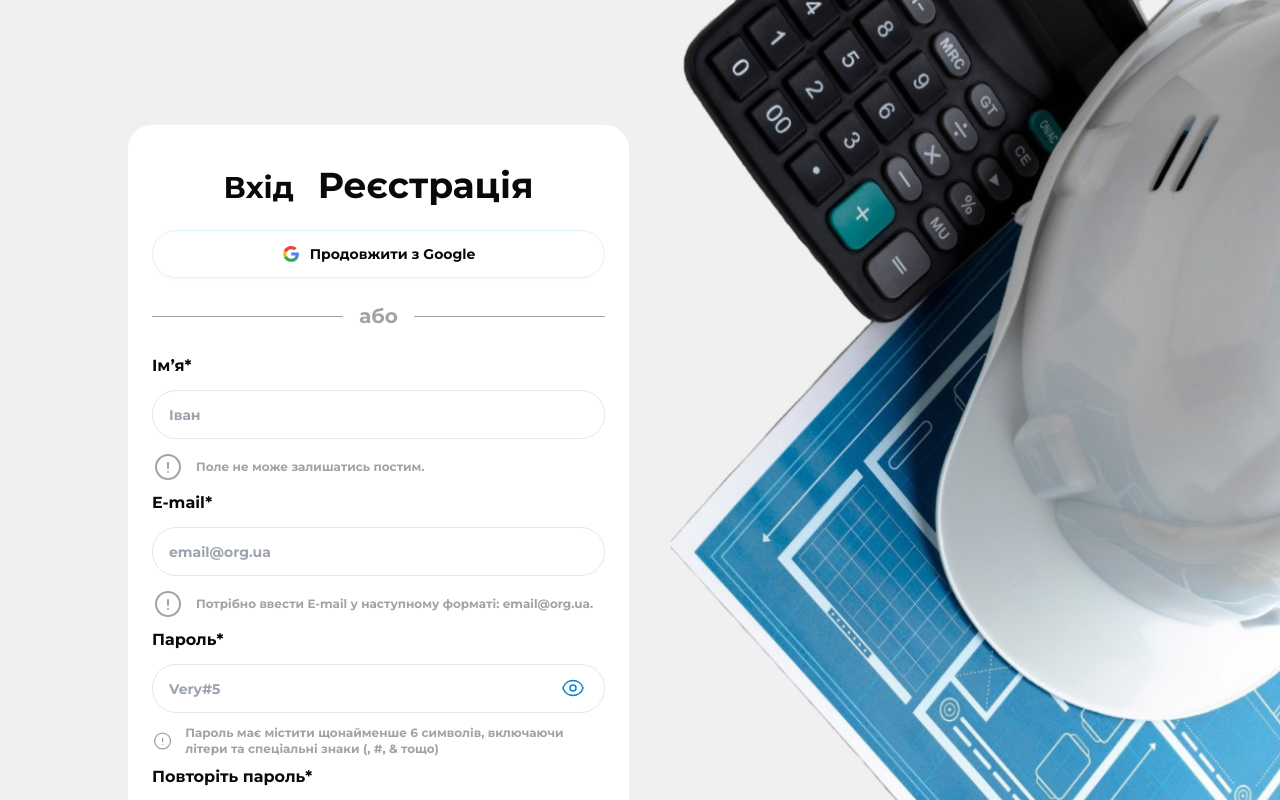
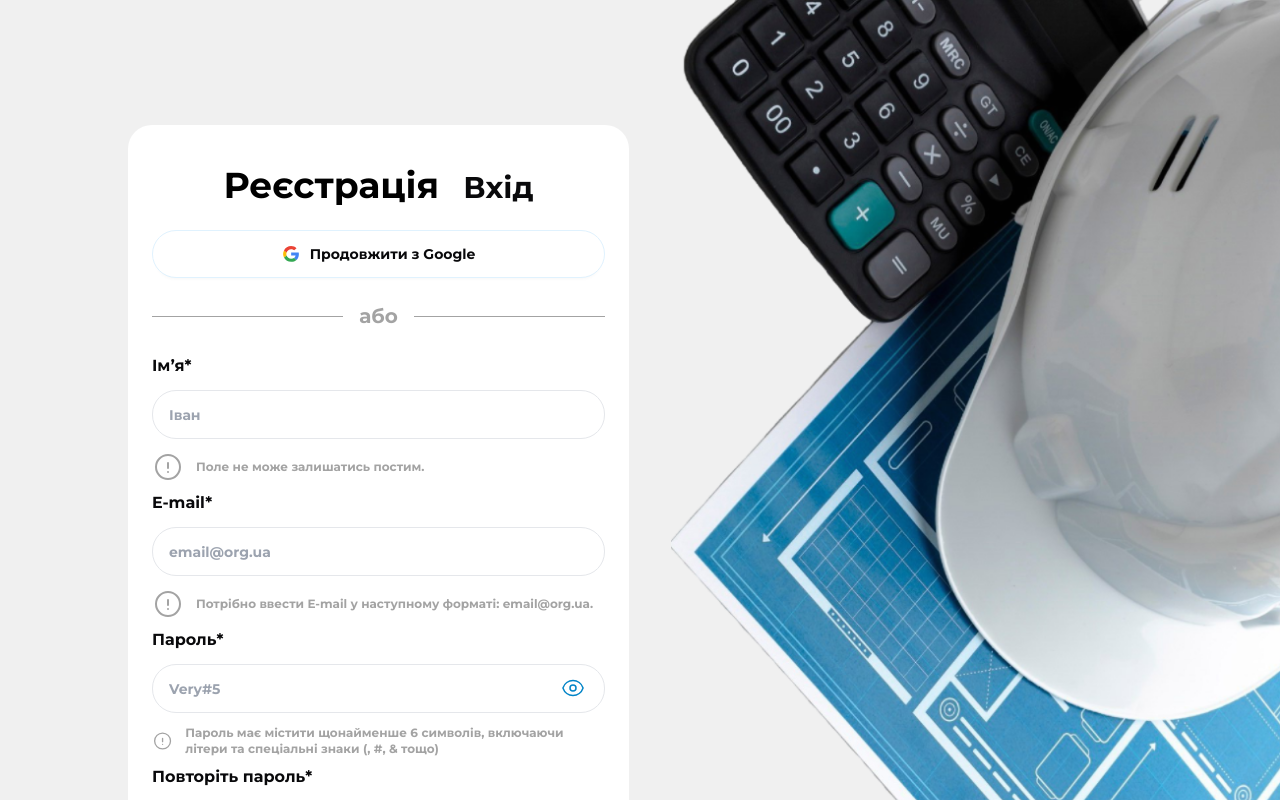
Before and after one commit to Vitaliy28031985/tiam-estimate-app-frontend, a Next.js app: page /register in a window 1280 px wide. Shown: the top 800 px of the page. Built offline with nearby package versions, Linux system fonts and the light colour scheme.

Commit message:
add links

```diff
--- a/src/app/(pages)/login/page.tsx
+++ b/src/app/(pages)/login/page.tsx
@@ -1,3 +1,4 @@
+import Link from 'next/link';
 import Image from 'next/image';
 import { Metadata } from "next";
 import fon from '../../assets/bg-img.png';
@@ -15,7 +16,7 @@ export default function Register() {
 
                 <div className='w-[501px] bg-white shadow-base px-6 py-10 rounded-[24px]'>
                     <p className='text-center font-bold text-4xl mb-6'>Вхід
-                    <span className='text-3xl text-black font-normal  ml-6'>Реєстрація</span></p>
+                    <Link href='/register' className='text-3xl text-black font-normal  ml-6'>Реєстрація</Link></p>
 
                     <ButtonGoogle />
                     <div className='flex items-center mb-6 gap-4'>
--- a/src/app/(pages)/register/page.tsx
+++ b/src/app/(pages)/register/page.tsx
@@ -1,3 +1,4 @@
+import Link from 'next/link';
 import Image from 'next/image';
 import { Metadata } from "next";
 import fon from '../../assets/bg-img.png';
@@ -14,8 +15,8 @@ export default function Register() {
       <div className='w-[1249px] ml-auto mr-auto container pb-7'>
 
                 <div className='w-[501px] bg-white shadow-base px-6 py-10 rounded-[24px]'>
-                    <p className='text-center text-3xl text-black font-normal mb-6'>Вхід
-                    <span className='font-bold text-4xl ml-6'>Реєстрація</span></p>
+                    <p className='text-center font-bold text-4xl  mb-6'>Реєстрація
+                    <Link href='/login' className=' text-3xl text-black font-normal ml-6'>Вхід</Link></p>
 
                     <ButtonGoogle />
                     <div className='flex items-center mb-6 gap-4'>
```
